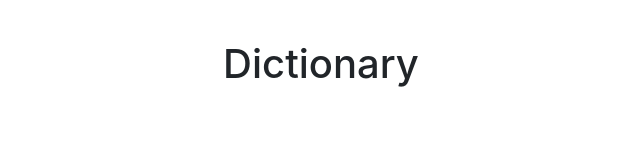
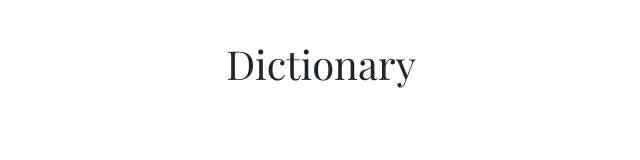
Before and after one commit to Luzanne-S/Dictionary-App, a React (Create React App) app: page / in a window 1280 px wide. Shown: the top 160 px of the page, without its empty margins (319-959 px from the left). Built offline with nearby package versions, Linux system fonts and the light colour scheme.

Commit message:
Google fonts added to CSS files
Playfair Display, serif
Poppins, sans-serif

ppooppins

```diff
--- a/src/App.css
+++ b/src/App.css
@@ -7,4 +7,5 @@
 h1 {
   margin-top: 5vh;
   margin-bottom: 2vh;
+  font-family: "Playfair Display", serif;
 }
--- a/src/Meaning.css
+++ b/src/Meaning.css
@@ -1,6 +1,8 @@
 h4 {
   padding: 20px;
+  font-family: "Poppins", sans-serif;
 }
 h2 {
   padding-top: 10px;
+  font-family: "Poppins", sans-serif;
 }
```
